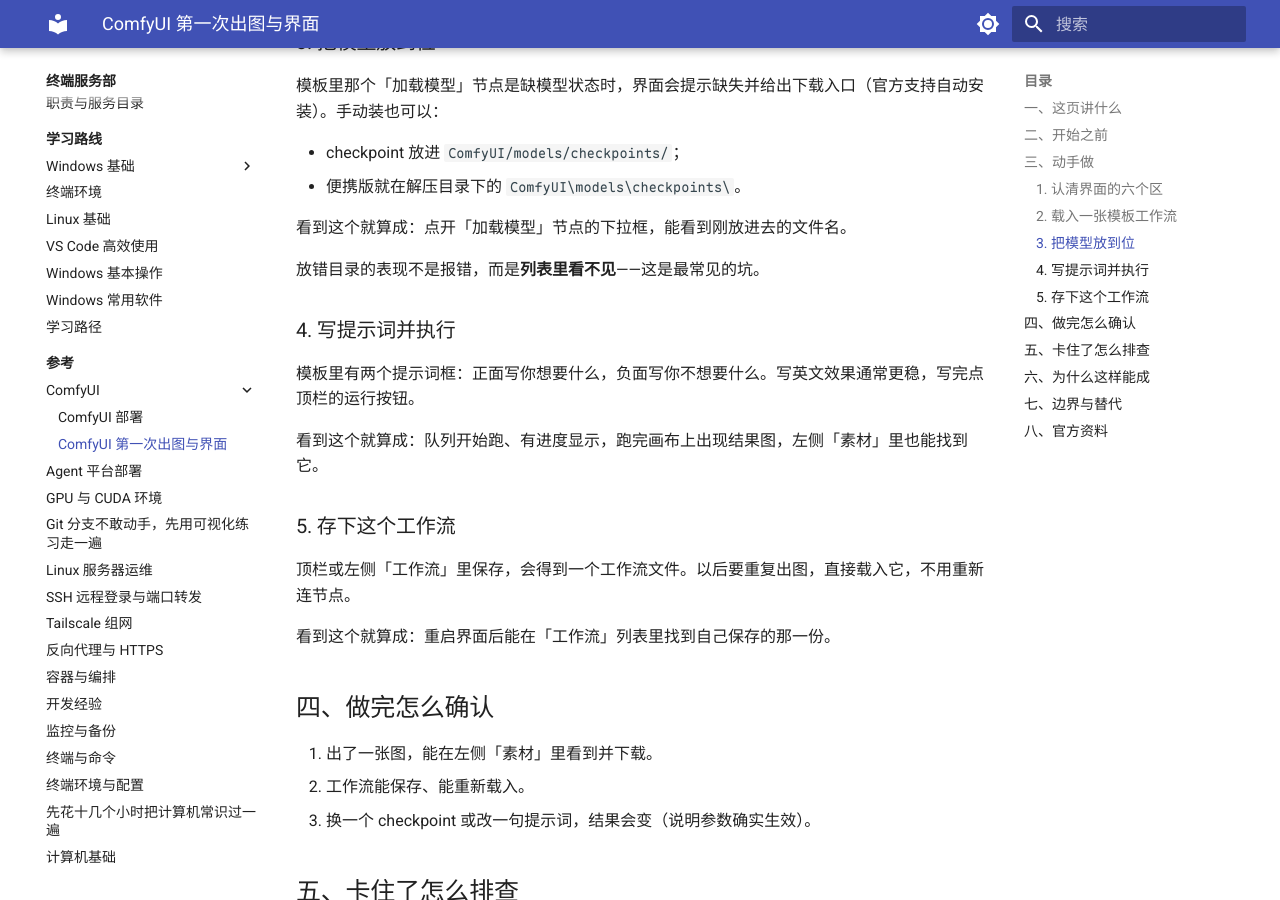
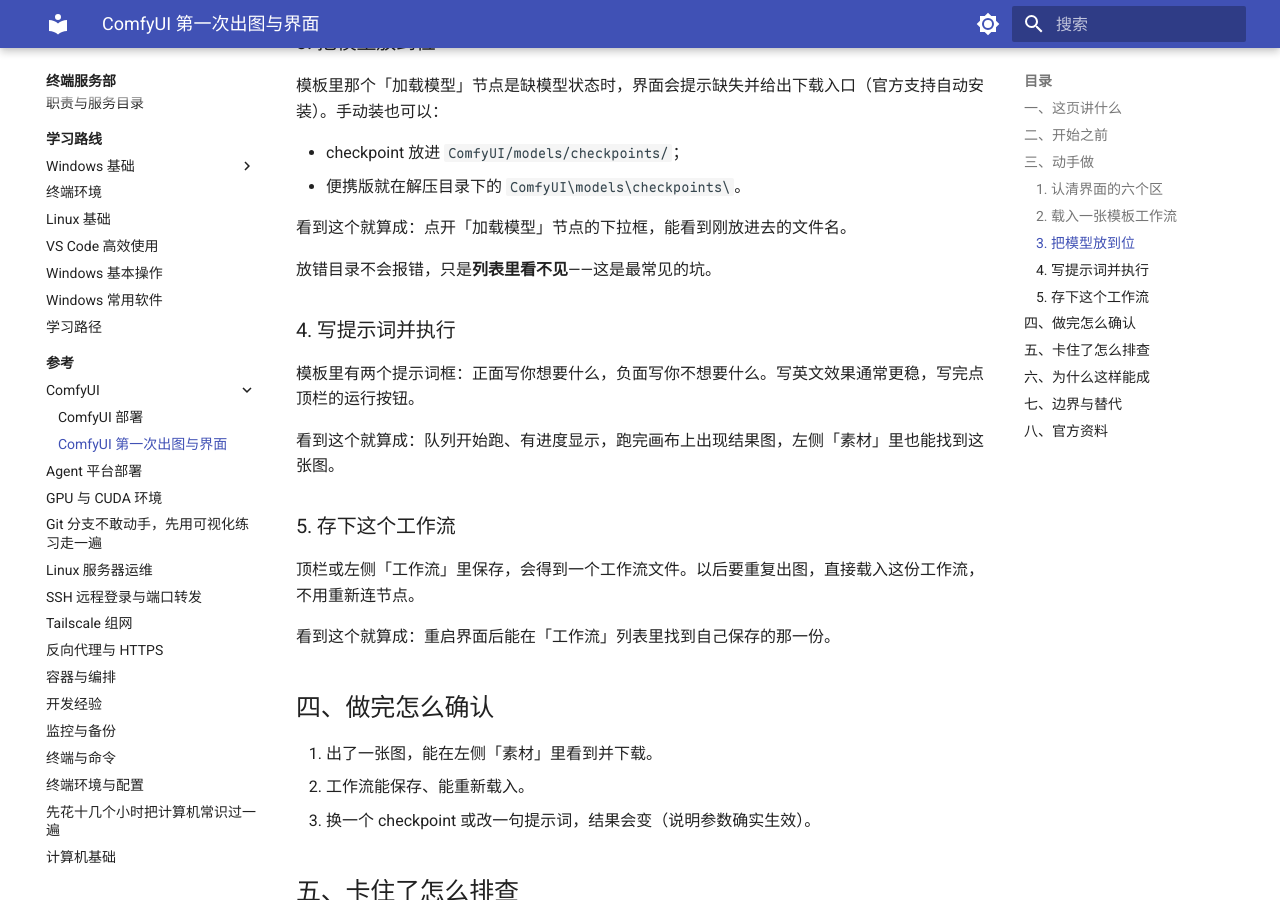
Before and after one commit to publieople/lab-terminal-service, an MkDocs documentation site: the page built from docs/部门/终端服务部/参考/ComfyUI/02-第一次出图与界面.md, in a window 1280 px wide and 900 px high, scrolled down 1729 px. Built offline with MkDocs 1.6.1 and Material for MkDocs 9.7.7, drawn with Linux system fonts in a browser that asks for light colours; some of the changed text lies outside the part shown.

Commit message:
表达：按 STC 复查改掉代词主语与口号式对比句；规范写明 G17 引号例外

```diff
--- a/docs/部门/终端服务部/参考/ComfyUI/02-第一次出图与界面.md
+++ b/docs/部门/终端服务部/参考/ComfyUI/02-第一次出图与界面.md
@@ -71,17 +71,17 @@ tags: [ComfyUI, 界面, 出图, 专题]
 
 看到这个就算成：点开「加载模型」节点的下拉框，能看到刚放进去的文件名。
 
-放错目录的表现不是报错，而是**列表里看不见**——这是最常见的坑。
+放错目录不会报错，只是**列表里看不见**——这是最常见的坑。
 
 ### 4. 写提示词并执行
 
 模板里有两个提示词框：正面写你想要什么，负面写你不想要什么。写英文效果通常更稳，写完点顶栏的运行按钮。
 
-看到这个就算成：队列开始跑、有进度显示，跑完画布上出现结果图，左侧「素材」里也能找到它。
+看到这个就算成：队列开始跑、有进度显示，跑完画布上出现结果图，左侧「素材」里也能找到这张图。
 
 ### 5. 存下这个工作流
 
-顶栏或左侧「工作流」里保存，会得到一个工作流文件。以后要重复出图，直接载入它，不用重新连节点。
+顶栏或左侧「工作流」里保存，会得到一个工作流文件。以后要重复出图，直接载入这份工作流，不用重新连节点。
 
 看到这个就算成：重启界面后能在「工作流」列表里找到自己保存的那一份。
 
@@ -112,7 +112,7 @@ tags: [ComfyUI, 界面, 出图, 专题]
 
 ## 七、边界与替代
 
-- **这不是绘图软件**：它不提供笔刷和图层，出图靠模型和参数，想手改去别的工具。
+- **这不是绘图软件**：ComfyUI 不提供笔刷和图层，出图靠模型和参数，想手改去别的工具。
 - **只想快速试一次**：官方有在线服务，装本地不划算时先用在线版验证效果。
 - **别在模板上乱改**：先跑通官方模板，再一个个换节点，否则出不来图时分不清是哪个改动的问题。
 - **复杂工作流先抄再改**：社区工作流值得参考，但里面常绑定了特定模型和自定义节点，缺一个就跑不动。
```
Also changed, not shown: docs/规范/知识库规范.md (+1 -1 lines), docs/部门/终端服务部/参考/ComfyUI/01-部署.md (+2 -2 lines), docs/部门/终端服务部/参考/ComfyUI/README.md (+1 -1 lines), docs/部门/终端服务部/参考/SSH.md (+6 -6 lines).
